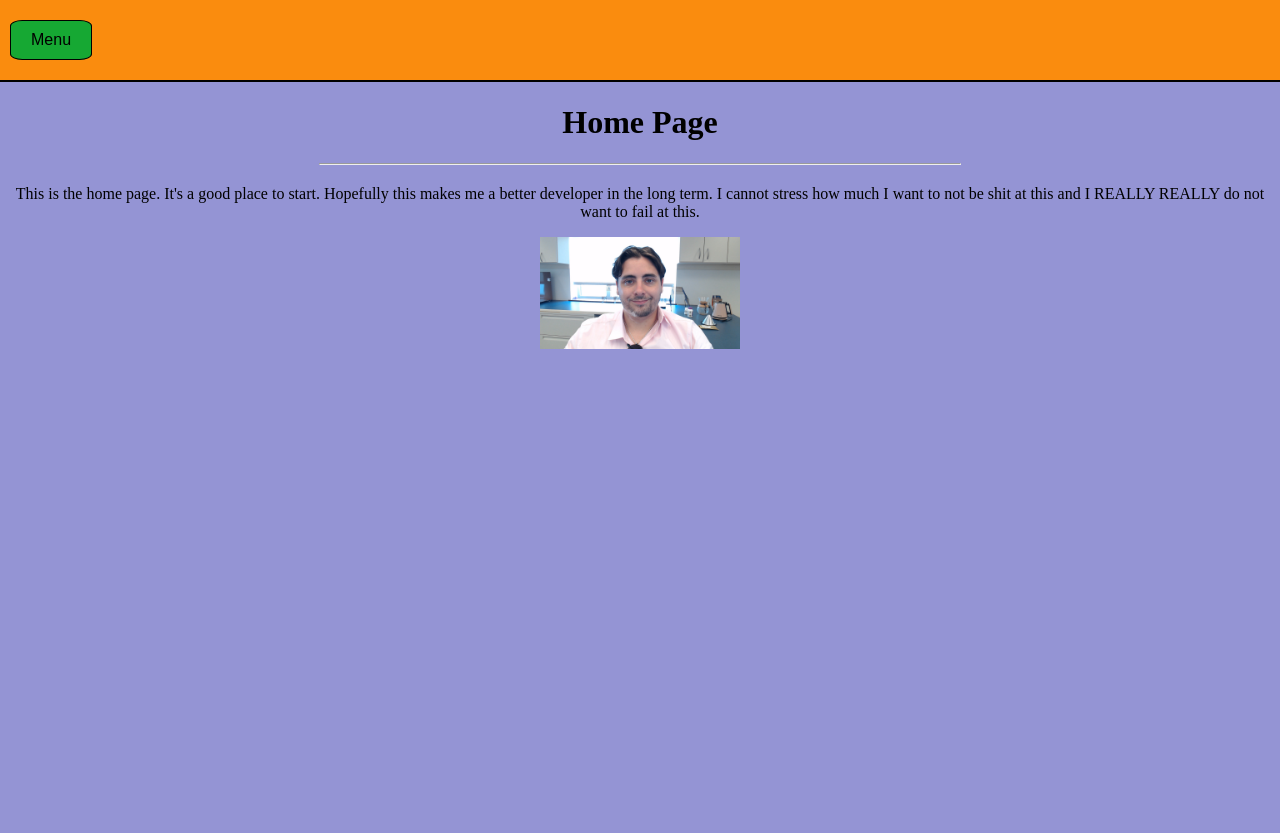
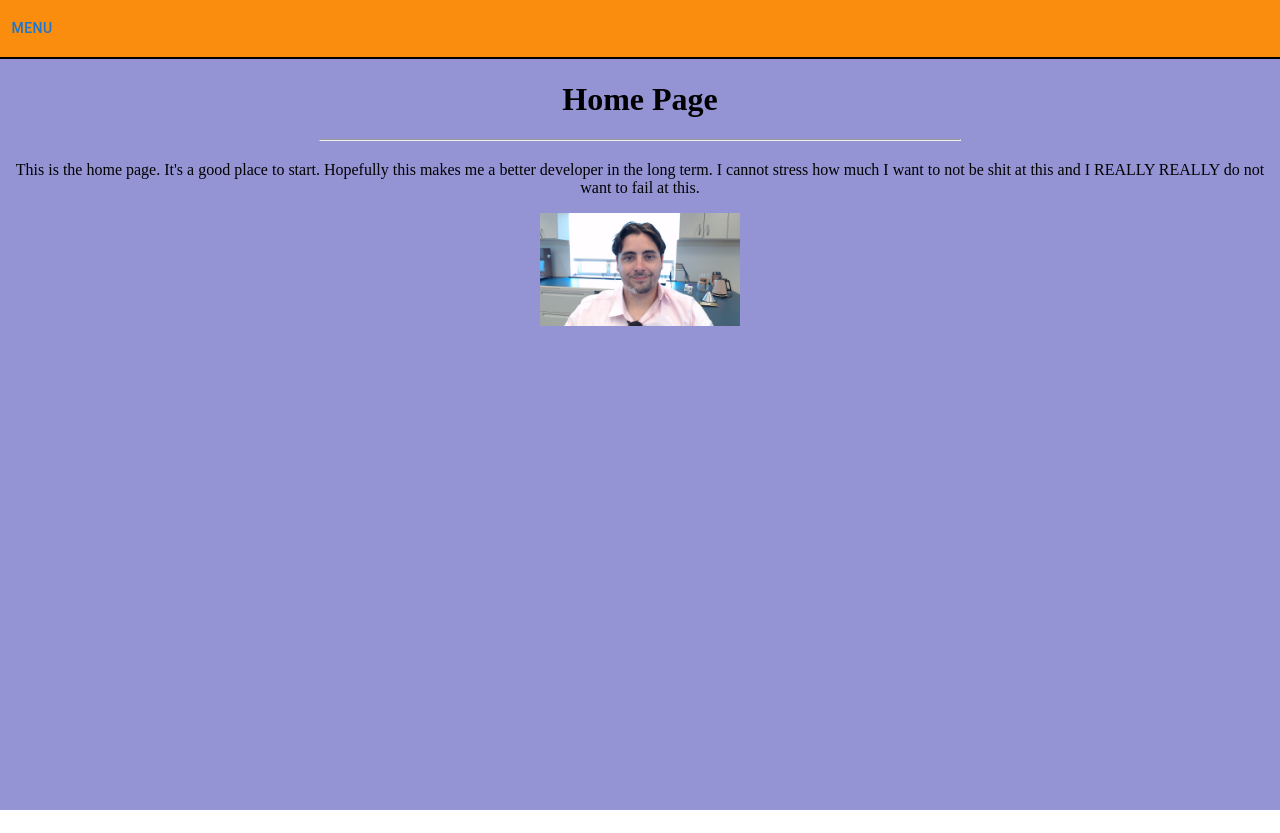
Before and after one commit to davenmir/todotracker, a Next.js app: page / in a window 1280 px wide. After the commit the page ends 810 px from the top, so only its background shows below. Built offline with nearby package versions, Linux system fonts and the light colour scheme.

Commit message:
materialUI

```diff
--- a/components/NavComponent.js
+++ b/components/NavComponent.js
@@ -2,6 +2,7 @@ import Link from "next/link";
 import styles from "../styles/NavComponent.module.css";
 import React, { useState } from "react";
 import { useRouter } from "next/router";
+import Button from '@mui/material/Button';
 
 const NavComponent = () => {
   const [modalOpen, setModalOpen] = useState(false);
@@ -14,9 +15,9 @@ const NavComponent = () => {
 
   return (
     <div className={styles.nav}>
-      <button className={styles.menuButton} onClick={handleClick}>
+      <Button  onClick={handleClick}>
         Menu
-      </button>
+      </Button>
       {modalOpen && (
         <div className="modal">
           <ul className={styles.navlinks}>
--- a/package.json
+++ b/package.json
@@ -12,6 +12,7 @@
     "@emotion/react": "^11.11.1",
     "@emotion/styled": "^11.11.0",
     "@fontsource/roboto": "^5.0.8",
+    "@mui/icons-material": "^5.14.11",
     "@mui/material": "^5.14.11",
     "eslint": "8.49.0",
     "eslint-config-next": "13.5.2",
```
Also changed, not shown: 1 other file (tests, documents, lock files or other folders).
